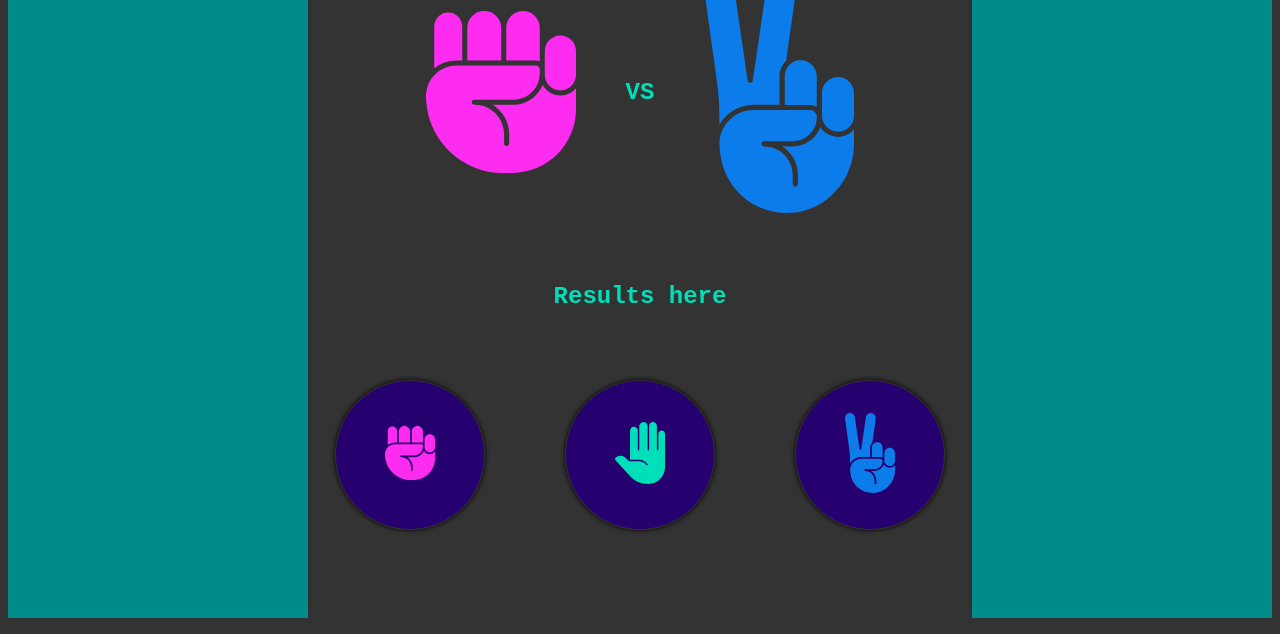
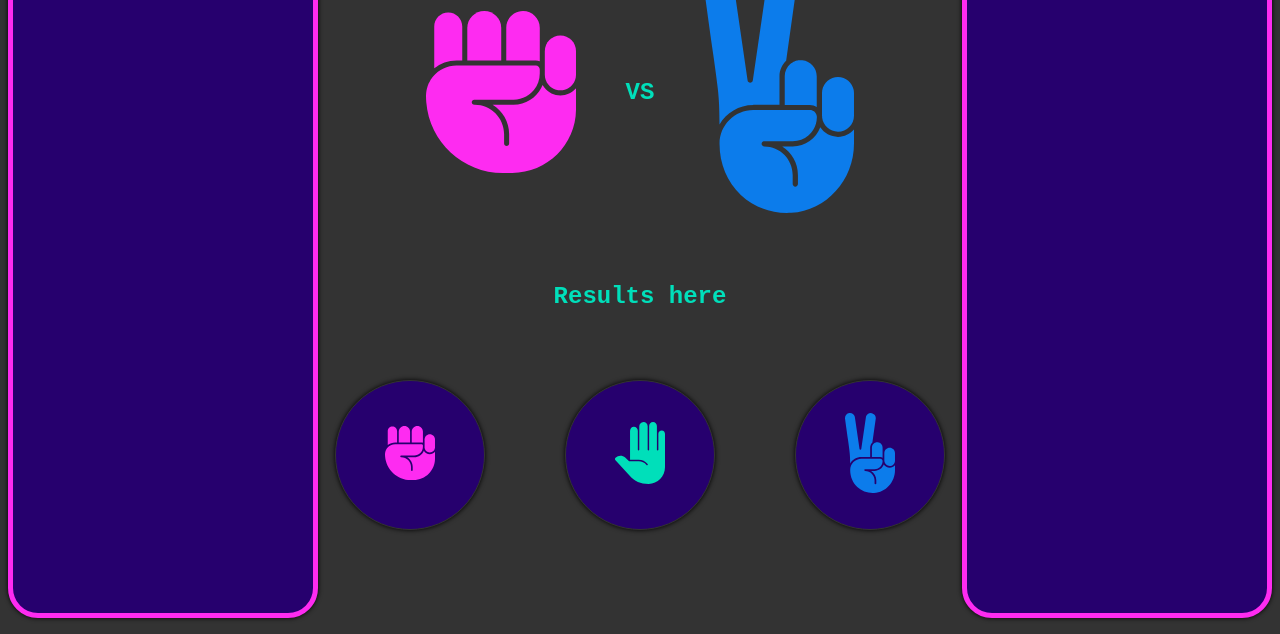
Before and after one commit to benjaAguilar/odin-RockPapperScissors, a plain HTML site: page index.html in a window 1280 px wide. Shown: the part 166-800 px from the top of the page. Drawn offline with Linux system fonts and the light colour scheme.

Commit message:
styled player and computer section

```diff
--- a/styles/styles.css
+++ b/styles/styles.css
@@ -22,9 +22,13 @@ body{
     min-width: 300px;
     align-items: center;
     justify-content: flex-start;
-    color: #333;
-    background-color: darkcyan;
-    box-shadow: 0px 0px 5px #333;
+    font-size: 25px;
+    font-weight: bold;
+    color: rgb(0, 223, 186);
+    border: 5px solid rgb(254, 43, 241);
+    background-color: rgb(38, 0, 110);
+    border-radius: 30px;
+    box-shadow: 0px 0px 5px black;
 }
 
 .player-lives img,
```
